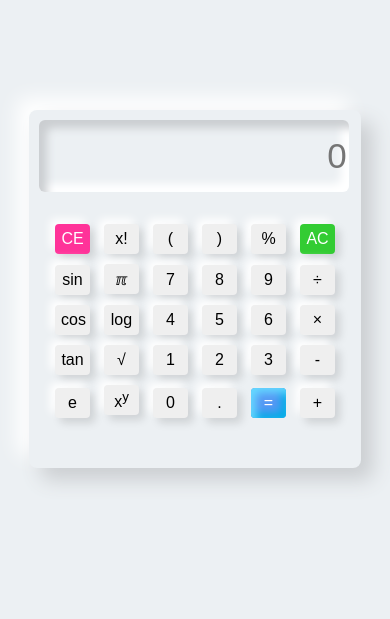
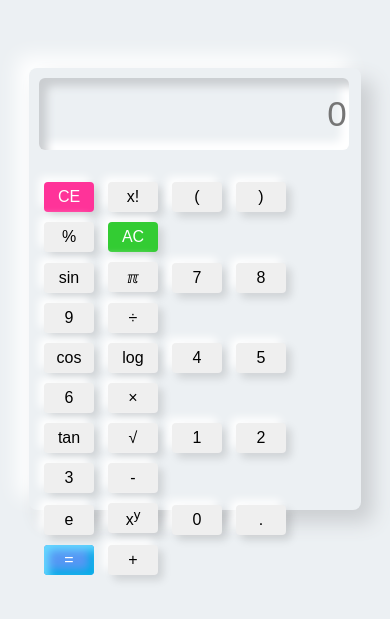
Before and after one commit to marioIDN/project-calculator, a plain HTML site: page index.html in a window 390 px wide. Shown: the part 133-752 px from the top of the page. Drawn offline with Linux system fonts and the light colour scheme.

Commit message:
update responsive pada file css

```diff
--- a/style.css
+++ b/style.css
@@ -86,23 +86,43 @@ body {
 }
 
 /* responsive landscape */
-@media screen and (max-width: 1080px) {
+@media screen and (max-width: 1020px) {
     .frame {
-        width: 70%;
-        height: 80vh;
+        width: 80%;
+        height: 50vh;
     }
     .tombol .baris button {
-        width: 80px;
+        width: 70px;
     }
 }
 
 /* responsive potrait */
 @media screen and (max-width: 720px) {
     .frame {
-        width: 80%;
-        height: 40vh;
+        width: 90%;
+        height: 50vh;
     }
     .tombol .baris button {
-        width: 35px;
+        width: 70px;
     }
 }
+
+@media screen and (max-width: 640px) {
+    .frame {
+        width: 80%;
+        height: 50vh;
+    }
+    .tombol .baris button {
+        width: 60px;
+    }
+}
+
+@media screen and (max-width: 540px) {
+    .frame {
+        width: 80%;
+        height: 50vh;
+    }
+    .tombol .baris button {
+        width: 50px;
+    }
+}
```
